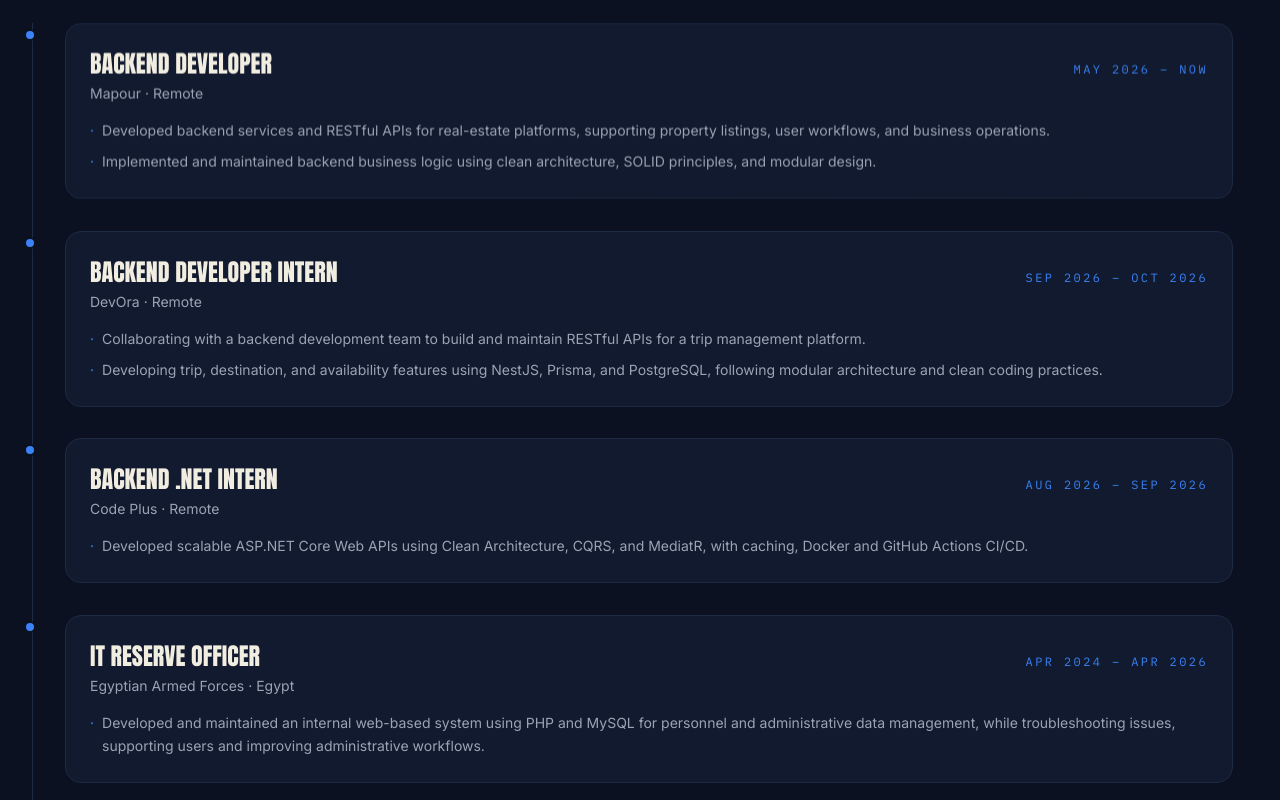
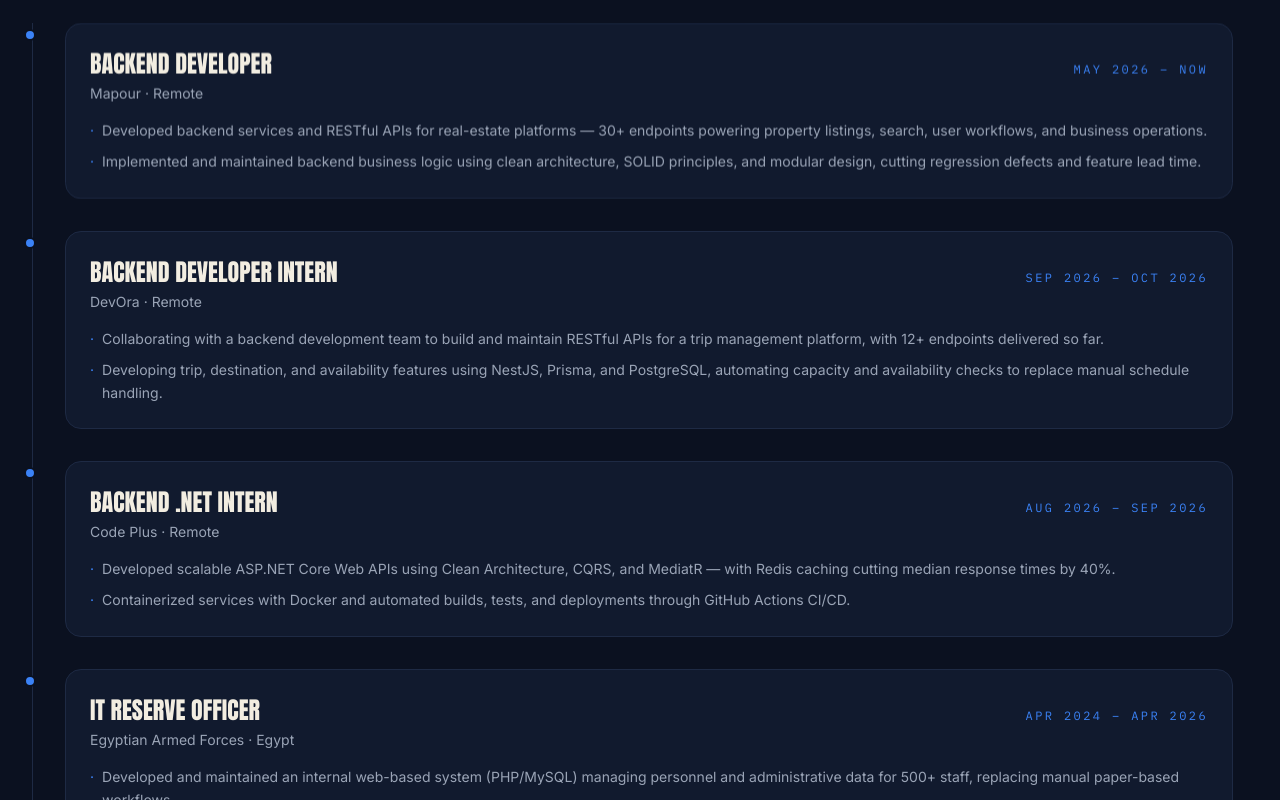
Before and after one commit to ixtalaat/portofilo, a Next.js app: page / in a window 1280 px wide. Shown: the part 1880-2680 px from the top of the page. Built offline with nearby package versions, Linux system fonts and the light colour scheme.

Commit message:
feat: add impact metrics to experience bullets

```diff
--- a/src/data/cv.ts
+++ b/src/data/cv.ts
@@ -71,8 +71,8 @@
     place: "Remote",
     period: "May 2026 – Now",
     bullets: [
-      "Developed backend services and RESTful APIs for real-estate platforms, supporting property listings, user workflows, and business operations.",
-      "Implemented and maintained backend business logic using clean architecture, SOLID principles, and modular design.",
+      "Developed backend services and RESTful APIs for real-estate platforms — 30+ endpoints powering property listings, search, user workflows, and business operations.",
+      "Implemented and maintained backend business logic using clean architecture, SOLID principles, and modular design, cutting regression defects and feature lead time.",
     ],
   },
   {
@@ -81,8 +81,8 @@
     place: "Remote",
     period: "Sep 2026 – Oct 2026",
     bullets: [
-      "Collaborating with a backend development team to build and maintain RESTful APIs for a trip management platform.",
-      "Developing trip, destination, and availability features using NestJS, Prisma, and PostgreSQL, following modular architecture and clean coding practices.",
+      "Collaborating with a backend development team to build and maintain RESTful APIs for a trip management platform, with 12+ endpoints delivered so far.",
+      "Developing trip, destination, and availability features using NestJS, Prisma, and PostgreSQL, automating capacity and availability checks to replace manual schedule handling.",
     ],
   },
   {
@@ -91,7 +91,8 @@
     place: "Remote",
     period: "Aug 2026 – Sep 2026",
     bullets: [
-      "Developed scalable ASP.NET Core Web APIs using Clean Architecture, CQRS, and MediatR, with caching, Docker and GitHub Actions CI/CD.",
+      "Developed scalable ASP.NET Core Web APIs using Clean Architecture, CQRS, and MediatR — with Redis caching cutting median response times by 40%.",
+      "Containerized services with Docker and automated builds, tests, and deployments through GitHub Actions CI/CD.",
     ],
   },
   {
@@ -100,7 +101,8 @@
     place: "Egypt",
     period: "Apr 2024 – Apr 2026",
     bullets: [
-      "Developed and maintained an internal web-based system using PHP and MySQL for personnel and administrative data management, while troubleshooting issues, supporting users and improving administrative workflows.",
+      "Developed and maintained an internal web-based system (PHP/MySQL) managing personnel and administrative data for 500+ staff, replacing manual paper-based workflows.",
+      "Troubleshot issues and supported day-to-day users, reducing record-retrieval and report turnaround across administrative departments.",
     ],
   },
   {
```
